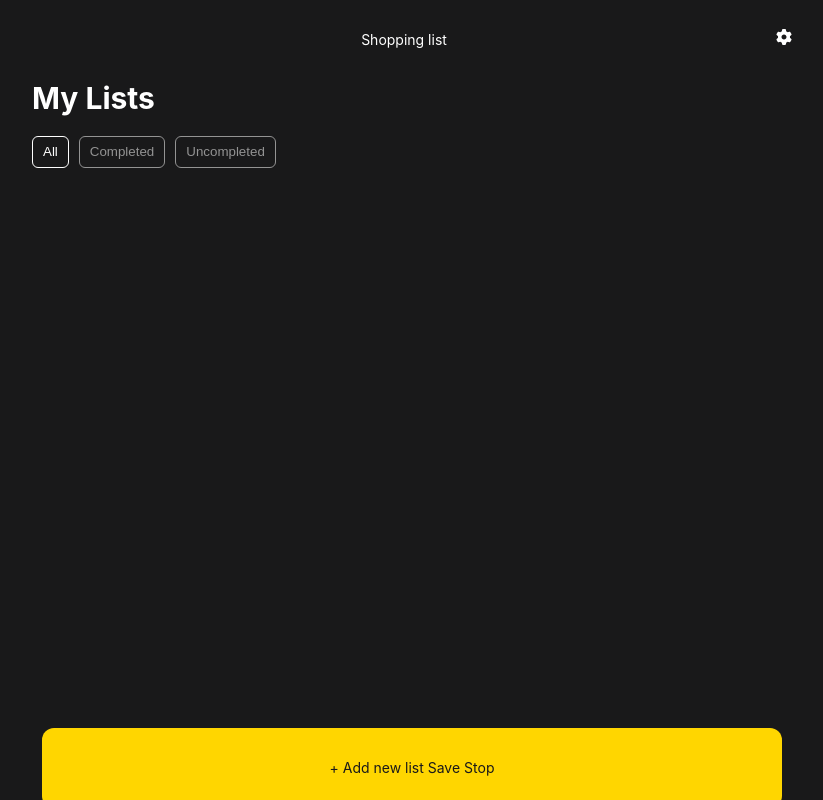
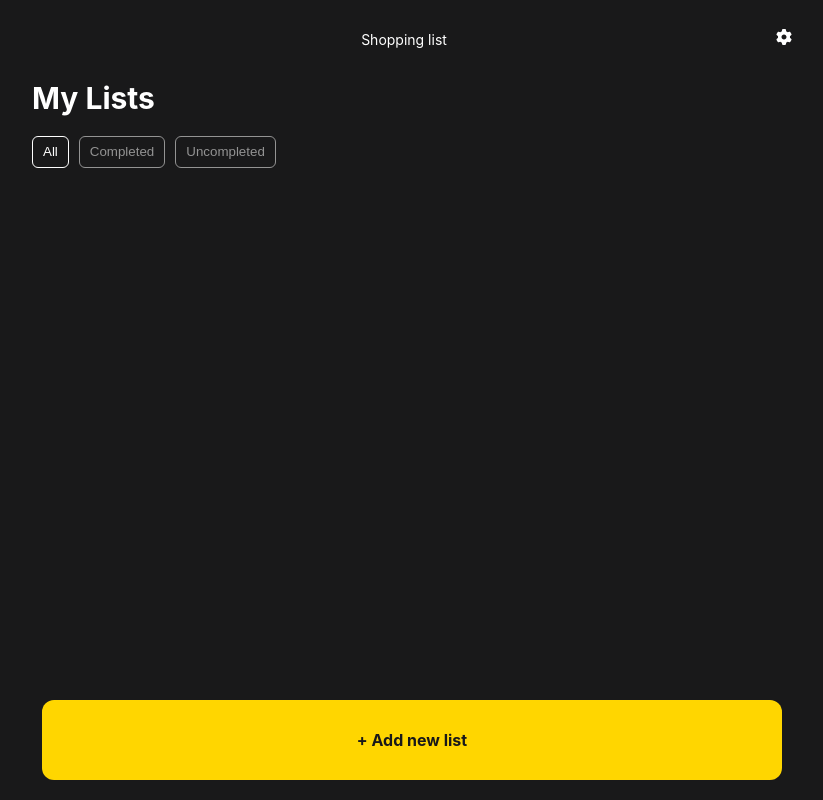
Before and after one commit to gutuJosh/shopping-list, a React (Create React App) app: page / in a window 1280 px wide. Shown: the whole page, without its empty margins (228-1051 px from the left). Built offline with nearby package versions, Linux system fonts and the light colour scheme.

Commit message:
fix bug in CustomBtn

```diff
--- a/public/index.html
+++ b/public/index.html
@@ -64,6 +64,12 @@
           d="M64 360c30.9 0 56 25.1 56 56s-25.1 56-56 56s-56-25.1-56-56s25.1-56 56-56zm0-160c30.9 0 56 25.1 56 56s-25.1 56-56 56s-56-25.1-56-56s25.1-56 56-56zM120 96c0 30.9-25.1 56-56 56S8 126.9 8 96S33.1 40 64 40s56 25.1 56 56z"
         />
       </symbol>
+      <symbol id="microphone-icon" viewBox="0 0 512 512">
+        <path
+          fill="#19191a"
+          d="M192 0C139 0 96 43 96 96V256c0 53 43 96 96 96s96-43 96-96V96c0-53-43-96-96-96zM64 216c0-13.3-10.7-24-24-24s-24 10.7-24 24v40c0 89.1 66.2 162.7 152 174.4V464H120c-13.3 0-24 10.7-24 24s10.7 24 24 24h72 72c13.3 0 24-10.7 24-24s-10.7-24-24-24H216V430.4c85.8-11.7 152-85.3 152-174.4V216c0-13.3-10.7-24-24-24s-24 10.7-24 24v40c0 70.7-57.3 128-128 128s-128-57.3-128-128V216z"
+        />
+      </symbol>
     </svg>
   </body>
 </html>
--- a/src/App.css
+++ b/src/App.css
@@ -490,7 +490,14 @@ ul.draggable li.move-up {
   display: inline-block;
   cursor: pointer;
 }
-
+footer {
+  width: 100%;
+  position: absolute;
+  bottom: 0;
+  left: 0;
+  z-index: 10;
+  background-color: var(--dark-grey);
+}
 .add-new-item {
   text-align: center;
   background-color: var(--yellow);
@@ -499,25 +506,52 @@ ul.draggable li.move-up {
   position: relative;
   left: 50%;
   transform: translateX(-50%);
-  line-height: 80px;
   border-radius: var(--border-radius);
   cursor: pointer;
   transition: all 0.6s ease-in-out;
+  transform-origin: center;
+  font-weight: bold;
+  font-size: 1.6rem;
+  height: 80px;
+  margin-bottom: 20px;
+  box-shadow: 0 0 0 0 rgba(0, 0, 0, 1);
+}
+.add-new-item span {
+  line-height: 80px;
+  position: absolute;
+  top: 50%;
+  left: 50%;
+  transform: translate(-50%, -50%);
 }
 .add-new-item .title-default,
 .add-new-item.longpress .title-audio-end,
 .add-new-item.click .title-clicked {
   display: inline-block;
 }
+.add-new-item.longpress.animated {
+  animation: pulse 2s infinite;
+}
+
+.add-new-item.longpress .title-audio-end .icn {
+  width: 20px;
+  height: 20px;
+  top: 4px;
+  left: 2px;
+  position: relative;
+}
+
 .add-new-item.longpress {
   width: 50px;
   height: 50px;
   border-radius: 50%;
   transition: all 0.6s ease-in-out;
+  transform-origin: center;
 }
 .add-new-item.longpress .title-clicked,
 .add-new-item.longpress .title-default,
-.add-new-item.click .title-default {
+.add-new-item.click .title-default,
+.add-new-item .title-clicked,
+.add-new-item .title-audio-end {
   display: none;
 }
 
@@ -583,3 +617,20 @@ ul.draggable li.move-up {
   text-decoration: line-through;
   color: var(--font-grey);
 }
+
+@keyframes pulse {
+  0% {
+    transform: scale(0.95);
+    box-shadow: 0 0 0 0 rgba(255, 177, 66, 0.7);
+  }
+
+  70% {
+    transform: scale(1);
+    box-shadow: 0 0 0 20px rgba(255, 177, 66, 0);
+  }
+
+  100% {
+    transform: scale(0.95);
+    box-shadow: 0 0 0 0 rgba(255, 177, 66, 0);
+  }
+}
--- a/src/components/customBtn.js
+++ b/src/components/customBtn.js
@@ -1,15 +1,43 @@
-import React from "react";
+import React, { useEffect, useRef, useState } from "react";
 
 function CustomBtn(props) {
   const lable = navigator.onLine
-    ? `Tap for a text note | Tap &amp; hold for a voice note`
+    ? `Tap for a text note | Tap & hold for a voice note`
     : `Tap for a text note`;
+
+  const element = useRef(null);
+  const [loaded, setLoaded] = useState(false);
+
+  const addAnimation = () => {
+    element.current.classList.add("animated");
+    setLoaded(true);
+  };
+
+  useEffect(() => {
+    if (!loaded) {
+      element.current.addEventListener("transitionend", addAnimation);
+    }
+    return () => {
+      try {
+        element.current.removeEventListener("transitionend", addAnimation);
+      } catch (e) {
+        //
+      }
+    };
+  }, []);
+
   return (
-    <div {...props} title={lable}>
-      <span className="title-default"> + {props.title}</span>
-      <span className="title-clicked"> Save</span>
-      <span className="title-audio-end"> Stop</span>
-    </div>
+    <footer>
+      <div {...props} title={lable} ref={element}>
+        <span className="title-default"> + {props.title}</span>
+        <span className="title-clicked"> Save</span>
+        <span className="title-audio-end">
+          <svg className="icn">
+            <use href="#microphone-icon"></use>
+          </svg>
+        </span>
+      </div>
+    </footer>
   );
 }
 
```
